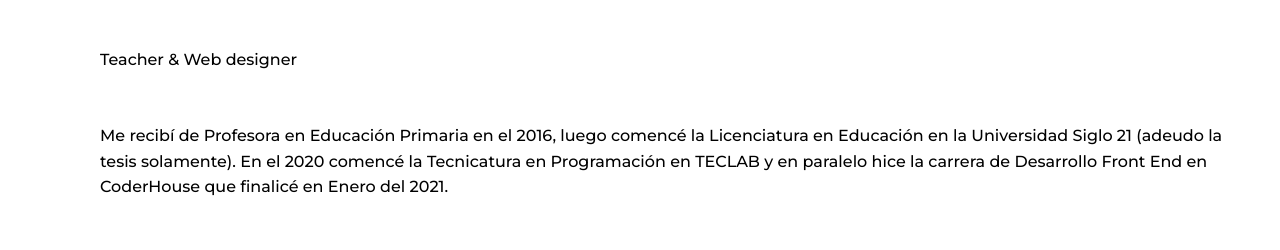
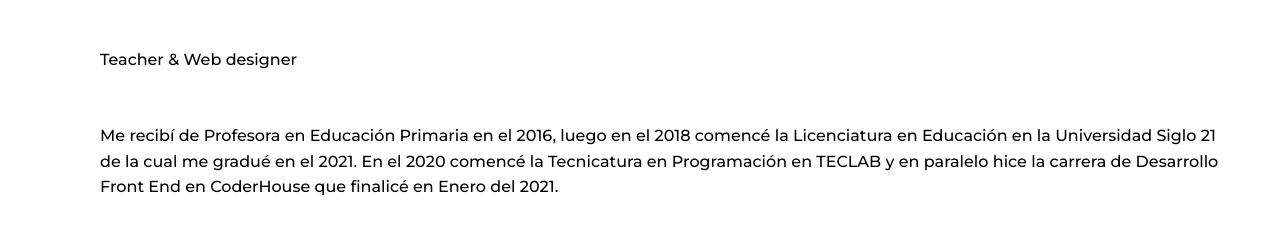
Before and after one commit to Dahianasislo/PorfolioDahiana, a plain HTML site: page index.html in a window 1280 px wide. Shown: the part 1051-1301 px from the top of the page. Drawn offline with nearby package versions, Linux system fonts and the light colour scheme.

Commit message:
Update index.html

```diff
--- a/index.html
+++ b/index.html
@@ -64,7 +64,7 @@
         <span class="about__profession">Teacher &  Web designer</span>
         <p class="about__text">
 
-        Me recibí de  Profesora en Educación Primaria en el 2016, luego comencé la Licenciatura en Educación en la Universidad Siglo 21 (adeudo la tesis solamente). En el 2020 comencé la Tecnicatura en Programación en TECLAB y en paralelo hice la carrera de Desarrollo Front End en CoderHouse que finalicé en Enero del 2021. </p>
+        Me recibí de  Profesora en Educación Primaria en el 2016, luego en el 2018 comencé la Licenciatura en Educación en la Universidad Siglo 21 de la cual me gradué en el 2021. En el 2020 comencé la Tecnicatura en Programación en TECLAB y en paralelo hice la carrera de Desarrollo Front End en CoderHouse que finalicé en Enero del 2021. </p>
 
         <div class="about__social">
             <a href="https://www.linkedin.com/in/dahiana-sislo-7150691b2" class="about__social-icon"><i class='bx bxl-linkedin' ></i></a>
```
